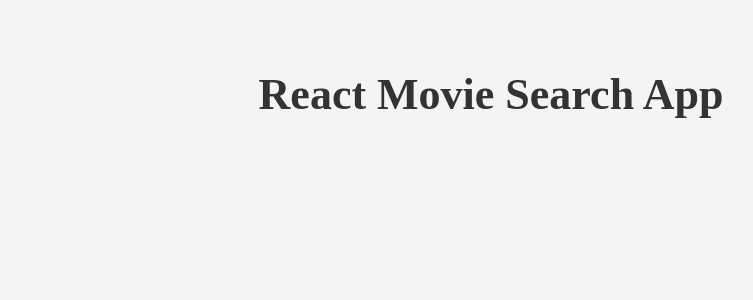
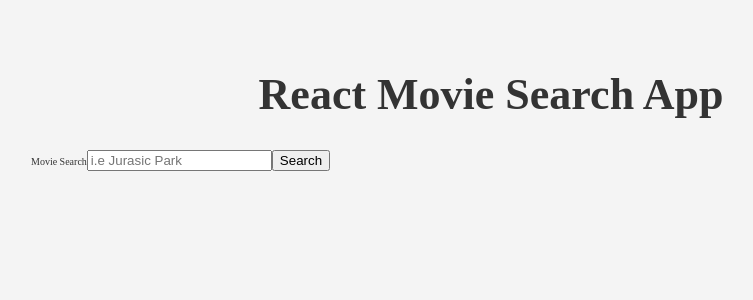
Before and after one commit to martinlud136/Movie-search-React-App, a React (Create React App) app: page / in a window 1280 px wide. Shown: the top 300 px of the page, without its empty margins (149-902 px from the left). Built offline with nearby package versions, Linux system fonts and the light colour scheme.

Commit message:
SearchMovies Component

```diff
--- a/src/App.js
+++ b/src/App.js
@@ -1,10 +1,12 @@
 import React from 'react';
 import './App.css';
+import SearchMovies from './components/SearchMovies'
 
 function App() {
   return (
     <div className='container'>
       <h1 className='title'>React Movie Search App</h1>
+      <SearchMovies />
     </div>
   );
 }
--- /dev/null
+++ b/src/components/SearchMovies.js
@@ -0,0 +1,13 @@
+import React from 'react';
+
+function SearchMovies(){
+    return(
+        <form className='form'>
+            <label className='label' htmlFor='query'>Movie Search</label>
+            <input className='input' type='text' name='query' placeholder='i.e Jurasic Park' />
+            <button className='button' type='submit'>Search</button>
+        </form>
+    )
+}
+
+export default SearchMovies
```
